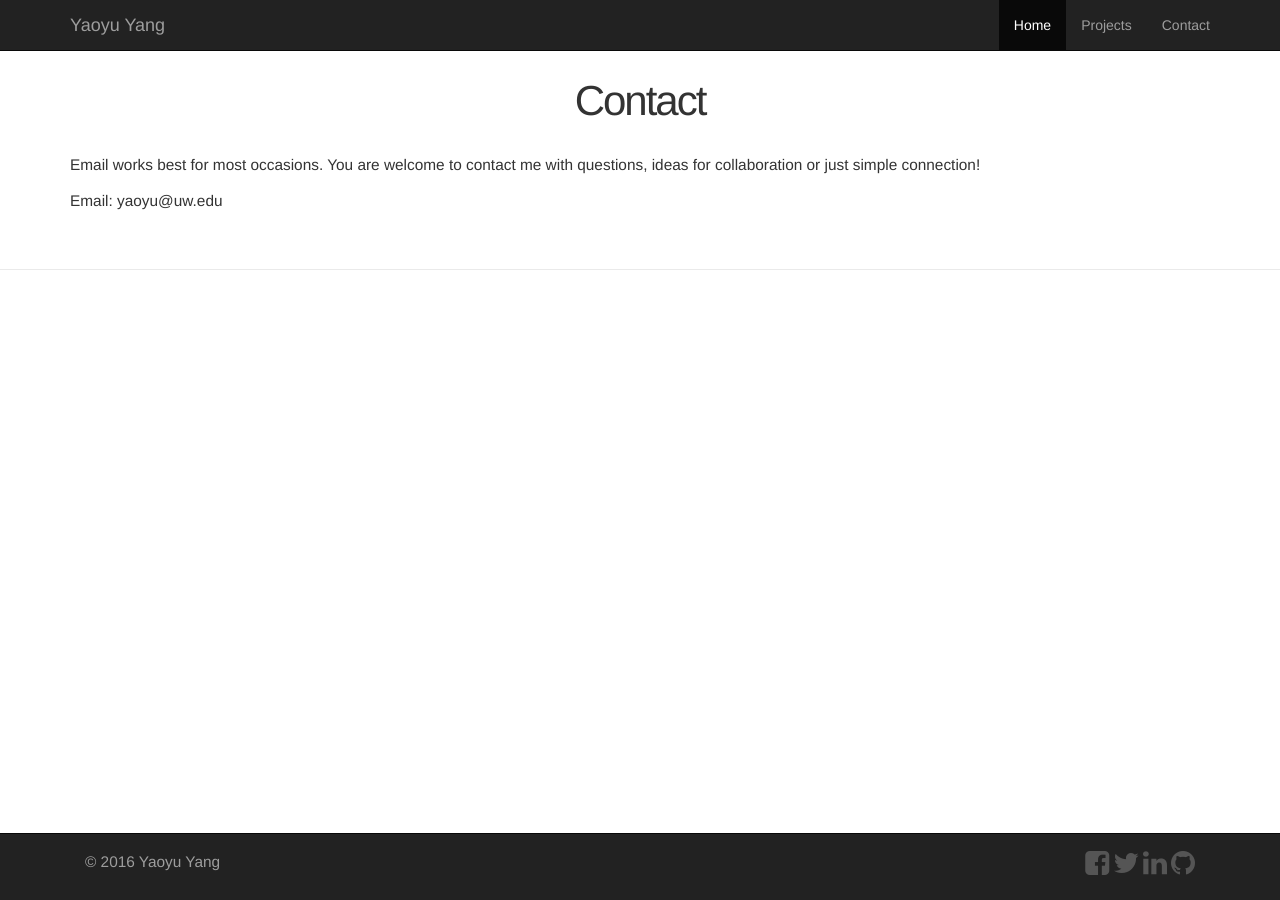
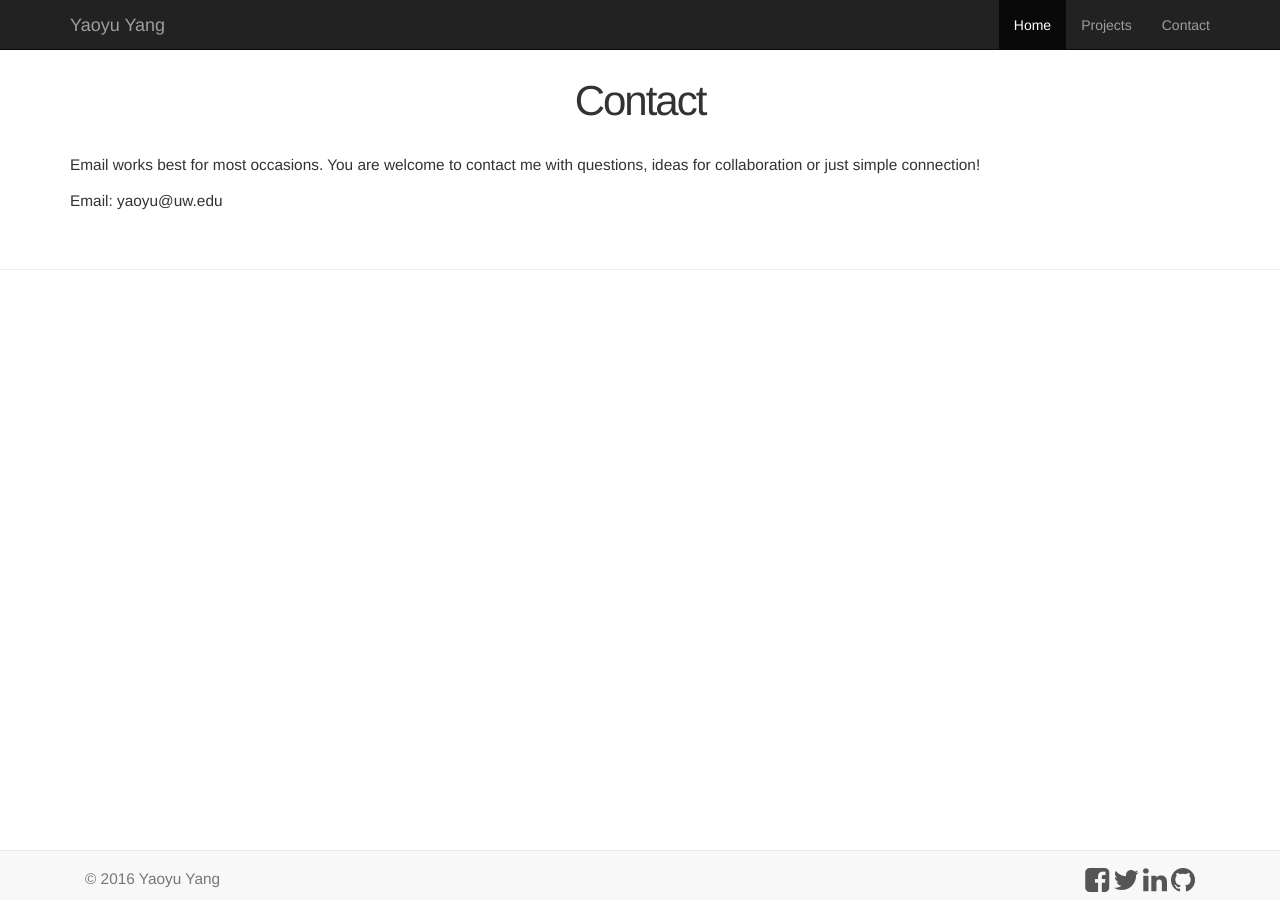
Before and after one commit to yaoyuyang/yaoyuyang.github.io, a Jekyll site: the page built from contact/index.html, in a window 1280 px wide. Built offline with Jekyll 4.4.1, drawn with Linux system fonts in a browser that asks for light colours; nearby versions of some CDN libraries.

Commit message:
decrese height for fotter

```diff
--- a/_includes/footer.html
+++ b/_includes/footer.html
@@ -13,7 +13,7 @@
     </ul>
   </nav> -->
 
-  <div class="navbar navbar-inverse navbar-fixed-bottom" role="navigation">
+  <div class="navbar navbar-default navbar-fixed-bottom" role="navigation">
     <div class="container">
       <div class="navbar-text pull-left">
         <p>© 2016 Yaoyu Yang</p>
--- a/_sass/bootstrap/_navbar.scss
+++ b/_sass/bootstrap/_navbar.scss
@@ -141,6 +141,7 @@
   right: 0;
   left: 0;
   z-index: $zindex-navbar-fixed;
+  height: 20px;
 
   // Undo the rounded corners
   @media (min-width: $grid-float-breakpoint) {
```
Also changed, not shown: 8 other files.
